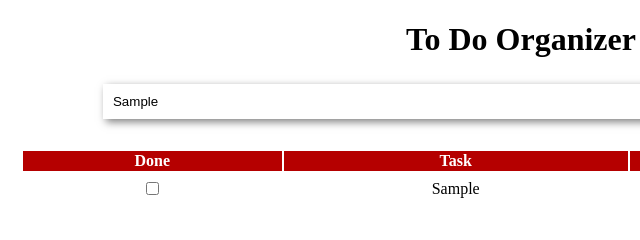
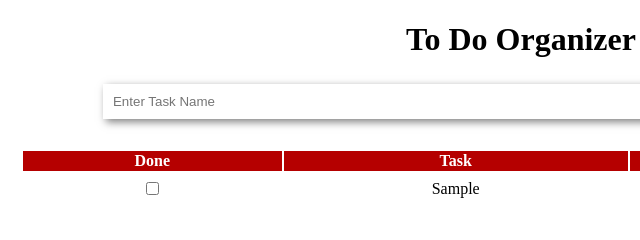
Before and after one commit to mo87654/PWA-app, a plain HTML site: page index.html in a window 1280 px wide. Both pictures are taken after typing "Sample" into the empty fields and a click on the button "Add". Shown: the full height of the page, 119-759 px from the left. Drawn offline with Linux system fonts and the light colour scheme.

Commit message:
second commit

```diff
--- a/main.js
+++ b/main.js
@@ -17,6 +17,7 @@ const addTask = () => {
             let taskCell = document.createElement("td");
             let task = document.createElement('p');
             task.textContent = `${targetInput.value}`;
+            targetInput.value = ''; // clear the input field
             taskCell.appendChild(task);
             checkboxEvent(doneCell, task);
             // taskCell.innerHTML = `<p class="task">${targetInput.value}</p>`;
```
Also changed, not shown: index.html (+0 -3 lines), manifest.json, screenshots/done-tasks.png (added), screenshots/tasks.png (added).
